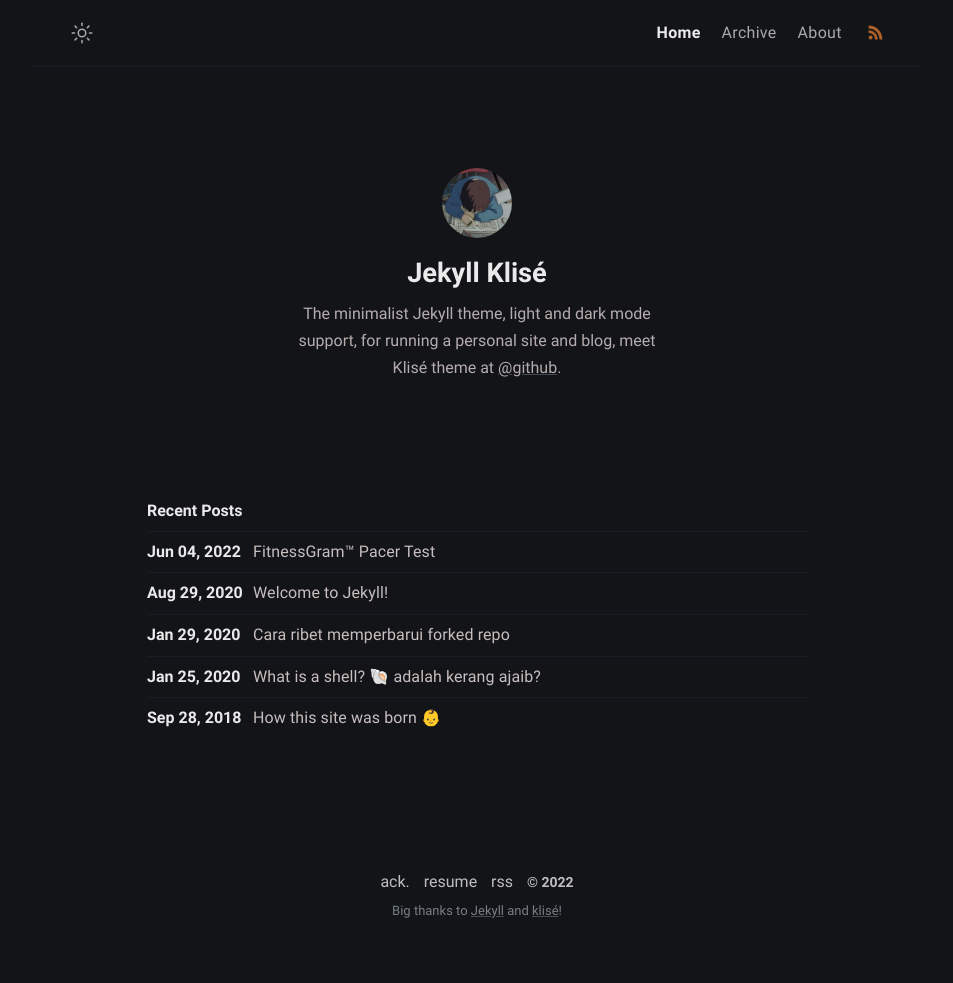
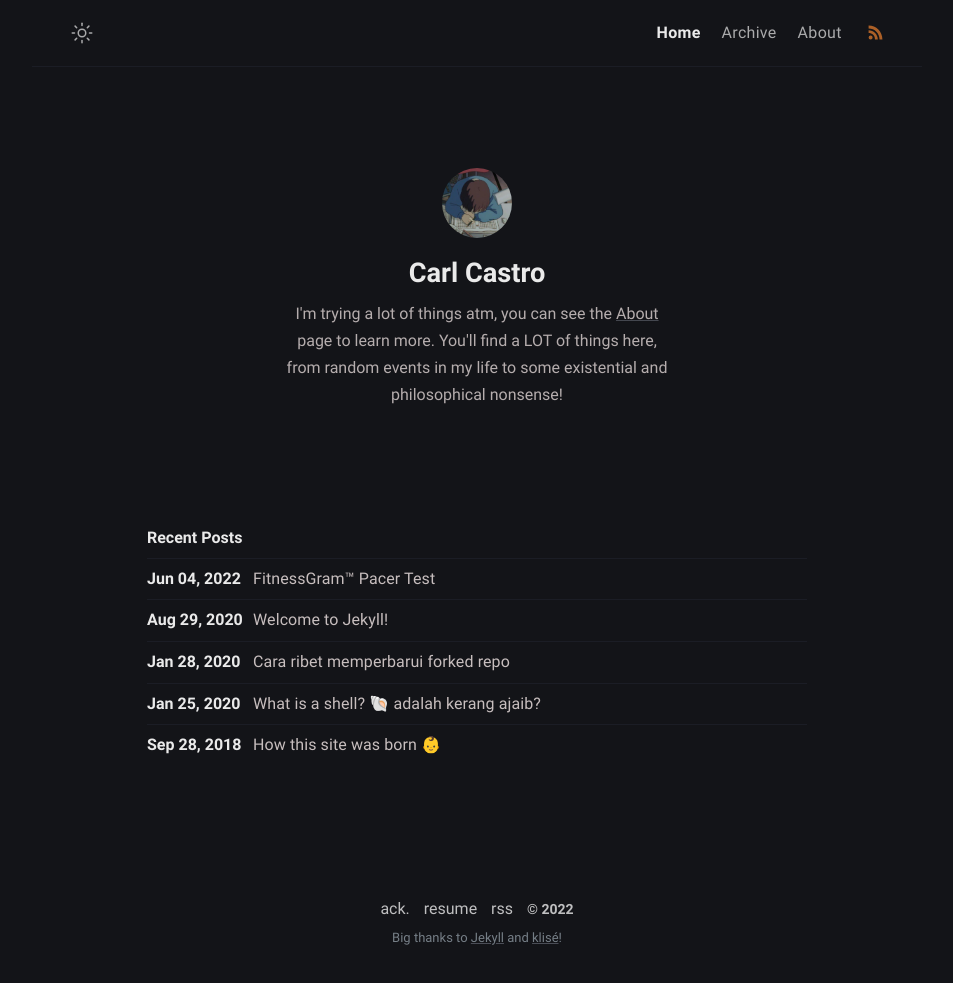
Before and after one commit to philippines69/carlcastroarchives, a Jekyll site: the page built from index.md, in a window 1280 px wide. Shown: the whole page, without its empty margins (163-1116 px from the left). Built offline with Jekyll 4.4.1, drawn with Linux system fonts in a browser that asks for light colours; before the commit the page ends 956 px from its top, so only the background shows below that.

Commit message:
Update _config.yml

```diff
--- a/_config.yml
+++ b/_config.yml
@@ -1,25 +1,24 @@
 # Site settings
-title: Klise Theme # site title
+title: Carl's Bizarre Adventures # site title
 description: >- # site description
-  He's writing in Bahasa about web technology and experience as a journal
-  for documentation things that he learned, meet him <a href="https://github.com/piharpi" target="_blank" rel="noopener">@github</a>.
+  A guy tries to figure his chaotic life out; get a front-row seat to his deep and convoluted thoughts, right on this website!
 lang: en-US # default lang
-timezone: Asia/Jakarta # set your timezone
+timezone: GMT +8 # set your timezone
 image: assets/img/ogp.png # This image used for Open Graph more info https://ogp.me/
-repo: https://github.com/piharpi/jekyll-klise # site repo [optional]
+repo:  # site repo [optional]
 mode: dark # default theme "dark" | "light"
 
 # Profile settings
 author:
-  name: Jekyll Klisé # author name
+  name: Carl Castro # author name
   bio: >- # tell to the world
-    The minimalist Jekyll theme, light and dark mode support, for running a personal site and blog,
-    meet Klisé theme at <a href="https://github.com/piharpi/jekyll-klise" target="_blank" rel="noopener">@github</a>.
+    I'm trying a lot of things atm, you can see the <a href="https://www.carlsbizarreadventure.ml/about/" target="_blank" rel="noopener">About</a> page to learn more.
+    You'll find a LOT of things here, from random events in my life to some existential and philosophical nonsense!
   username: username # general username
   github: github_username # github username
   twitter: twitter_username # twitter username
-  facebook: facebook_username # facebook username
-  email: your-email@email.com # email adress
+  facebook: castro.carl1998 # facebook username
+  email: carlrobincastro@gmail.com # email adress
   avatar: /assets/img/avatar.jpg # change with your own avatar
 
 # URL settings
```
